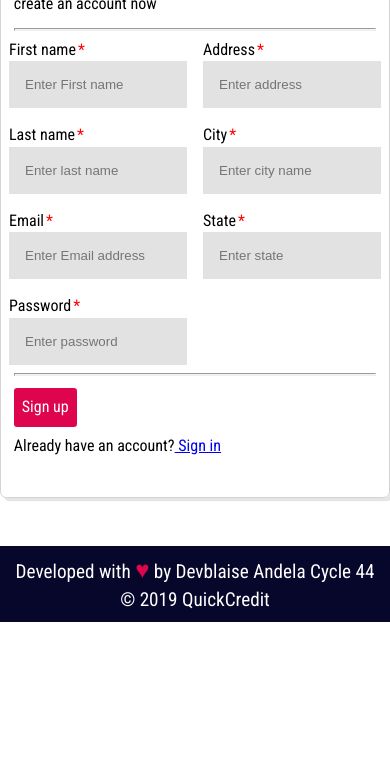
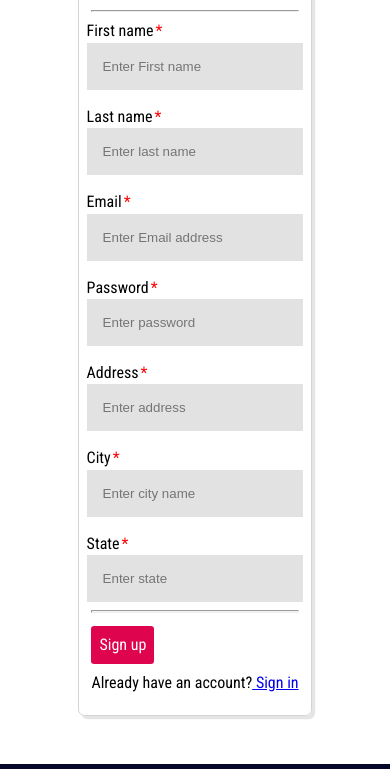
Before and after one commit to Devblaise/QuickCredit, a plain HTML site: page UI/signup.html in a window 390 px wide. Shown: the part 222-991 px from the top of the page. Before the commit the page ends 844 px from the top, so only its background shows below. Drawn offline with Linux system fonts and the light colour scheme.

Commit message:
modified UI

```diff
--- a/UI/css/mobile.css
+++ b/UI/css/mobile.css
@@ -9,6 +9,6 @@ div.nav-wrapper nav ul li a{
   font-size: 0.8rem;
 }
 /* sign up form */
-form div.form_input{
+.wrapper form div.form_signup{
   display: block;
 }
```
